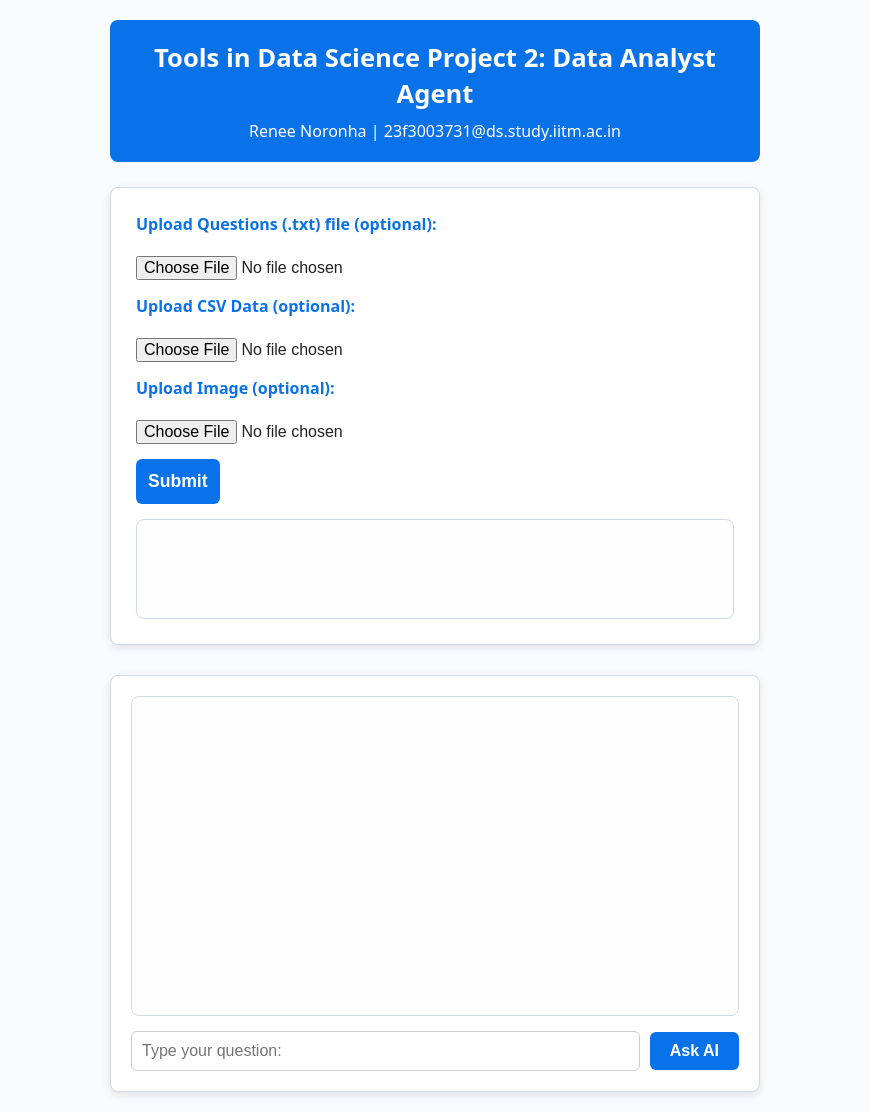
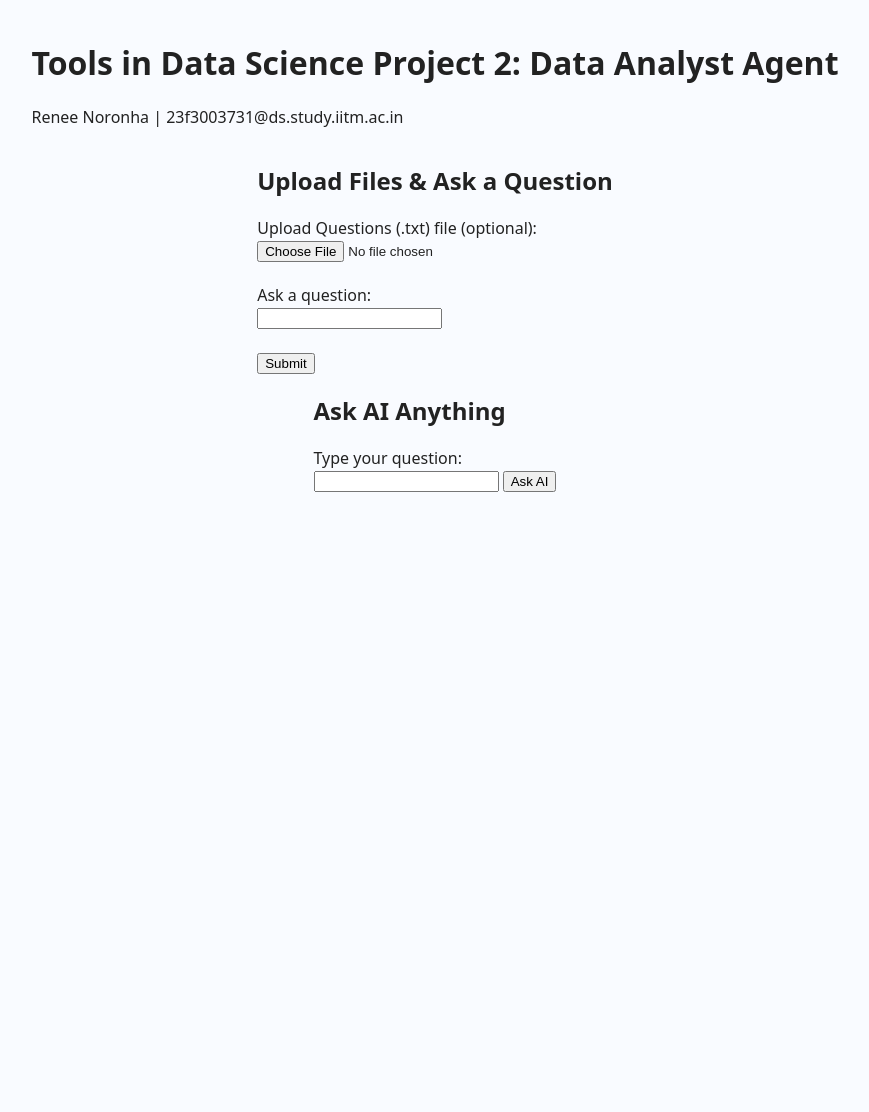
Before and after one commit to reneenor13/TDS-P2, a Python web app: template templates/index.html in a window 1280 px wide. Shown: the whole page, without its empty margins (205-1074 px from the left). After the commit the page ends 492 px from the top, so only its background shows below. Run offline with Jinja, Linux system fonts and the light colour scheme; the template is opened without the code that fills it, so the values that code supplies are empty.

Commit message:
Update index.html

```diff
--- a/templates/index.html
+++ b/templates/index.html
@@ -2,298 +2,67 @@
 <html lang="en">
 <head>
   <meta charset="UTF-8" />
-  <meta name="viewport" content="width=device-width, initial-scale=1" />
-  <title>Tools in Data Science Project 2: Data Analyst Agent</title>
-  <style>
-    :root {
-      --blue: #0a72e8;
-      --background: #f9fbff;
-      --text-primary: #222;
-      --border: #d1d9e6;
-      --input-bg: #fff;
-      --input-border: #ccc;
-    }
-    * {
-      box-sizing: border-box;
-    }
-    body {
-      margin: 0;
-      font-family: ui-sans-serif, system-ui, sans-serif, "Apple Color Emoji", "Segoe UI Emoji", Segoe UI Symbol, "Noto Color Emoji";
-      background-color: var(--background);
-      color: var(--text-primary);
-      display: flex;
-      flex-direction: column;
-      align-items: center;
-      min-height: 100vh;
-      padding: 20px;
-    }
-    header {
-      background-color: var(--blue);
-      color: white;
-      text-align: center;
-      padding: 20px 15px;
-      border-radius: 8px;
-      width: 100%;
-      max-width: 650px;
-      margin-bottom: 25px;
-      font-weight: 600;
-      line-height: 1.4;
-      user-select: none;
-    }
-    header h1 {
-      margin: 0 0 8px 0;
-      font-weight: 700;
-      font-size: 1.6rem;
-    }
-    header p {
-      margin: 0;
-      font-weight: 500;
-      font-size: 1rem;
-    }
-
-    main {
-      background: white;
-      padding: 25px;
-      border: 1px solid var(--border);
-      border-radius: 8px;
-      width: 100%;
-      max-width: 650px;
-      box-shadow: 0 3px 10px rgb(0 0 0 / 0.1);
-      margin-bottom: 30px;
-    }
-
-    form.upload-form {
-      display: flex;
-      flex-direction: column;
-      gap: 15px;
-      margin-bottom: 15px;
-    }
-    form.upload-form label {
-      font-weight: 600;
-      color: var(--blue);
-      margin-bottom: 6px;
-    }
-    form.upload-form input[type="file"] {
-      font-size: 1rem;
-      border: none;
-      background-color: var(--input-bg);
-    }
-    form.upload-form button {
-      background-color: var(--blue);
-      color: white;
-      padding: 12px;
-      font-weight: 700;
-      font-size: 1.1rem;
-      border: none;
-      border-radius: 6px;
-      cursor: pointer;
-      transition: background-color 0.3s ease;
-      max-width: 150px;
-      align-self: flex-start;
-    }
-    form.upload-form button:hover {
-      background-color: #065abb;
-    }
-
-    #uploadResponse {
-      border: 1px solid var(--border);
-      border-radius: 8px;
-      background: #fefefe;
-      padding: 15px;
-      min-height: 100px;
-      font-size: 1rem;
-      line-height: 1.4;
-      white-space: pre-wrap;
-      margin-top: 10px;
-      color: #333;
-    }
-
-    /* Chat section below */
-
-    #chatSection {
-      background: white;
-      padding: 20px;
-      border: 1px solid var(--border);
-      border-radius: 8px;
-      width: 100%;
-      max-width: 650px;
-      box-shadow: 0 3px 10px rgb(0 0 0 / 0.1);
-      display: flex;
-      flex-direction: column;
-      gap: 15px;
-    }
-
-    #chatBox {
-      border: 1px solid var(--border);
-      border-radius: 8px;
-      height: 320px;
-      overflow-y: auto;
-      padding: 15px;
-      font-size: 1rem;
-      line-height: 1.4;
-      background: #fefefe;
-    }
-    #chatBox div {
-      margin-bottom: 14px;
-      padding-bottom: 8px;
-      border-bottom: 1px solid #eee;
-    }
-    #chatBox div:last-child {
-      border-bottom: none;
-      margin-bottom: 0;
-      padding-bottom: 0;
-    }
-    .user-msg {
-      font-weight: 600;
-      color: var(--blue);
-    }
-    .ai-msg {
-      font-weight: 500;
-      color: #333;
-      white-space: pre-wrap;
-    }
-
-    #chatForm {
-      display: flex;
-      gap: 10px;
-      align-items: center;
-    }
-    #chatForm input[type="text"] {
-      flex-grow: 1;
-      padding: 10px;
-      font-size: 1rem;
-      border: 1px solid var(--input-border);
-      border-radius: 6px;
-      background-color: var(--input-bg);
-    }
-    #chatForm button {
-      background-color: var(--blue);
-      color: white;
-      padding: 10px 20px;
-      font-weight: 700;
-      font-size: 1rem;
-      border: none;
-      border-radius: 6px;
-      cursor: pointer;
-      transition: background-color 0.3s ease;
-    }
-    #chatForm button:hover {
-      background-color: #065abb;
-    }
-
-    @media (max-width: 480px) {
-      main, #chatSection {
-        padding: 15px;
-      }
-    }
-  </style>
+  <meta name="viewport" content="width=device-width, initial-scale=1.0"/>
+  <title>Tools in Data Science Project 2</title>
+  <link rel="stylesheet" href="/static/style.css" />
 </head>
 <body>
-
-<header>
+  <div class="header">
     <h1>Tools in Data Science Project 2: Data Analyst Agent</h1>
     <p>Renee Noronha | 23f3003731@ds.study.iitm.ac.in</p>
-</header>
+  </div>
 
-<main>
-  <form id="uploadForm" class="upload-form" enctype="multipart/form-data">
-    <label for="txtFile">Upload Questions (.txt) file (optional):</label>
-    <input type="file" id="txtFile" name="txtFile" accept=".txt" />
+  <div class="form-box">
+    <h2>Upload Files & Ask a Question</h2>
+    <form id="uploadForm">
+      <label>Upload Questions (.txt) file (optional):</label><br />
+      <input type="file" name="file" /><br /><br />
 
-    <label for="csvFile">Upload CSV Data (optional):</label>
-    <input type="file" id="csvFile" name="csvFile" accept=".csv" />
-
-    <label for="imageFile">Upload Image (optional):</label>
-    <input type="file" id="imageFile" name="imageFile" accept="image/*" />
+      <label>Ask a question:</label><br />
+      <input type="text" name="question" required /><br /><br />
 
       <button type="submit">Submit</button>
     </form>
-
-  <div id="uploadResponse" aria-live="polite" aria-atomic="false" role="region">
-    <!-- Upload response or AI answers from file uploads appear here -->
-  </div>
-</main>
-
-<section id="chatSection" aria-label="Chat with AI">
-  <div id="chatBox" role="log" aria-live="polite" aria-atomic="false">
-    <!-- Chat messages will appear here -->
+    <div id="uploadResponse" class="response-box"></div>
   </div>
 
-  <form id="chatForm" autocomplete="off">
-    <input type="text" id="chatInput" name="chatInput" placeholder="Type your question:" required />
+  <div class="chat-box">
+    <h2>Ask AI Anything</h2>
+    <form id="chatForm">
+      <label>Type your question:</label><br />
+      <input type="text" id="chatInput" required />
       <button type="submit">Ask AI</button>
     </form>
-</section>
+    <div id="chatResponse" class="response-box"></div>
+  </div>
 
   <script>
-  // Upload form logic
-  const uploadForm = document.getElementById('uploadForm');
-  const uploadResponse = document.getElementById('uploadResponse');
-
-  uploadForm.addEventListener('submit', async (e) => {
+    document.getElementById("uploadForm").addEventListener("submit", async (e) => {
       e.preventDefault();
-
-    const formData = new FormData(uploadForm);
-
-    try {
-      const response = await fetch('/api/upload', {
-        method: 'POST',
+      const formData = new FormData(e.target);
+      const res = await fetch("/api/upload", {
+        method: "POST",
         body: formData,
       });
-
-      if (!response.ok) throw new Error('Network response was not ok');
-
-      const data = await response.json();
-
-      uploadResponse.textContent = data.answer || "No response from AI.";
-    } catch (err) {
-      uploadResponse.textContent = 'Error: ' + err.message;
-    }
+      const data = await res.json();
+      document.getElementById("uploadResponse").innerText =
+        data.answer || data.error || "No response";
     });
 
-  // Chat logic
-  const chatForm = document.getElementById('chatForm');
-  const chatBox = document.getElementById('chatBox');
-  const chatInput = document.getElementById('chatInput');
+    document.getElementById("chatForm").addEventListener("submit", async (e) => {
+      e.preventDefault();
+      const question = document.getElementById("chatInput").value;
+      const formData = new FormData();
+      formData.append("question", question);
 
-  chatForm.addEventListener('submit', async (e) => {
-    e.preventDefault();
-    const question = chatInput.value.trim();
-
-    if (!question) return;
-
-    appendMessage('You', question, 'user-msg');
-
-    try {
-      const formData = new FormData();
-      formData.append('question', question);
-
-      const response = await fetch('/api/ask', {
-        method: 'POST',
+      const res = await fetch("/api/ask", {
+        method: "POST",
         body: formData,
       });
-
-      if (!response.ok) throw new Error('Network response was not ok');
-
-      const data = await response.json();
-
-      appendMessage('AI', data.answer || "Sorry, I didn't get that.", 'ai-msg');
-    } catch (err) {
-      appendMessage('AI', 'Error: ' + err.message, 'ai-msg');
-    }
-
-    chatInput.value = '';
-    chatInput.focus();
+      const data = await res.json();
+      document.getElementById("chatResponse").innerText =
+        data.answer || data.error || "No response";
     });
-
-  function appendMessage(sender, text, cssClass) {
-    const div = document.createElement('div');
-    div.className = cssClass;
-    div.innerHTML = `<strong>${sender}:</strong> ${text}`;
-    chatBox.appendChild(div);
-    chatBox.scrollTop = chatBox.scrollHeight;
-  }
   </script>
-
 </body>
 </html>
```
Lines whose indentation alone changed are shown as unchanged.
